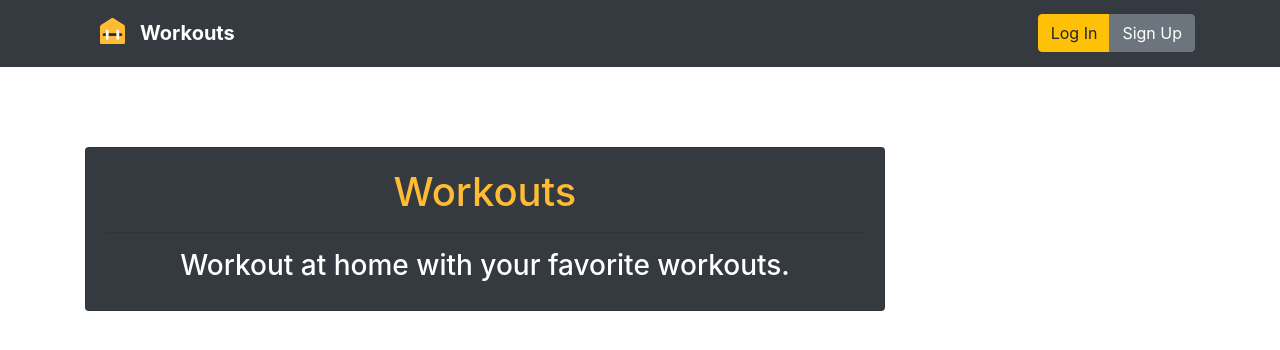
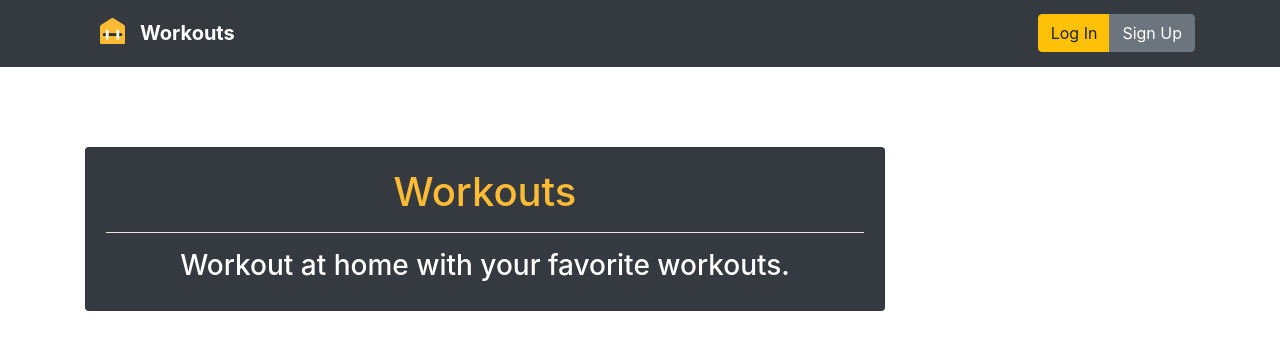
Before and after one commit to adamcromer/workouts, a React (Create React App) app in the folder client/: page / in a window 1280 px wide. Shown: the top 350 px of the page. Built offline with nearby package versions, Linux system fonts and the light colour scheme.

Commit message:
added white line on about

```diff
--- a/client/src/App.css
+++ b/client/src/App.css
@@ -29,10 +29,8 @@
   color: white;
 }
 hr {
-  border-color: white;
-  border-style: solid none none;
-  border-width: 5px 0 0;
-}
+  background-color: white; height: 3px; border: 0; }
+
 
 /*Login Page*/
 .login-container {
```
